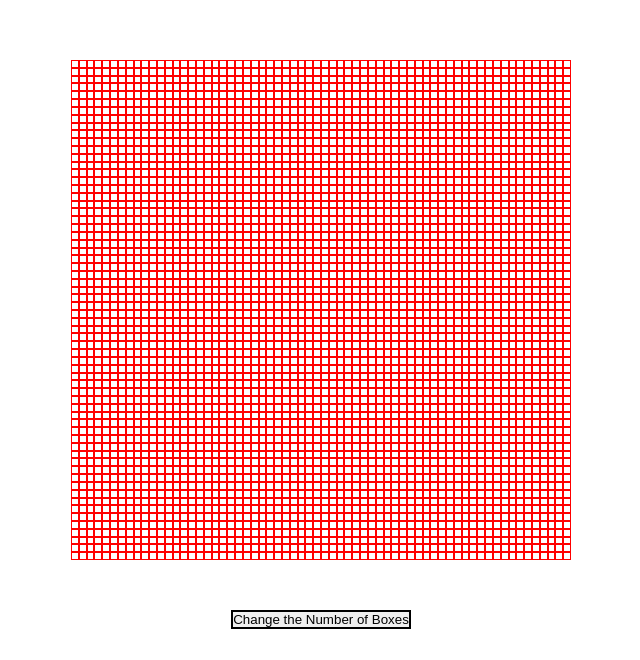
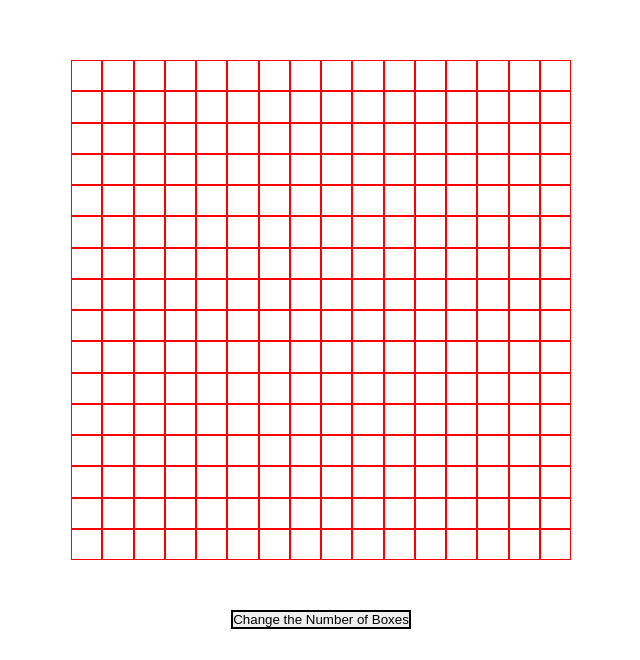
Before and after one commit to jeffreymbaldwin/etch, a plain HTML site: page index.html in a window 1280 px wide. Shown: the part 140-800 px from the top of the page, without its empty margins (319-959 px from the left). Drawn offline with Linux system fonts and the light colour scheme.

Commit message:
Put the for loop in a function. Fixes the previous mistake of the grid disappearing.

```diff
--- a/etch.css
+++ b/etch.css
@@ -10,8 +10,8 @@
 
 .grid-item {
    display: flex;
-   width: calc(100% / 64);
-   height: calc(100% / 64);
+   width: calc(100% / 16);
+   height: calc(100% / 16);
    border: 1px solid red;
 }
 
--- a/etch.js
+++ b/etch.js
@@ -1,5 +1,6 @@
-for(let i =0; i<64; i++){
-    for(let j = 0; j <64; j++) {
+function createGrid16() {
+    for(let i =0; i<16; i++){
+        for(let j = 0; j <16; j++) {
            const newDiv = document.createElement("div");
            newDiv.classList.add("grid-item");
             document.querySelector("#container").appendChild(newDiv);
@@ -10,3 +11,6 @@ for(let i =0; i<64; i++){
 
         }
     }
+}
+
+createGrid16();
```
Lines whose indentation alone changed are shown as unchanged.
